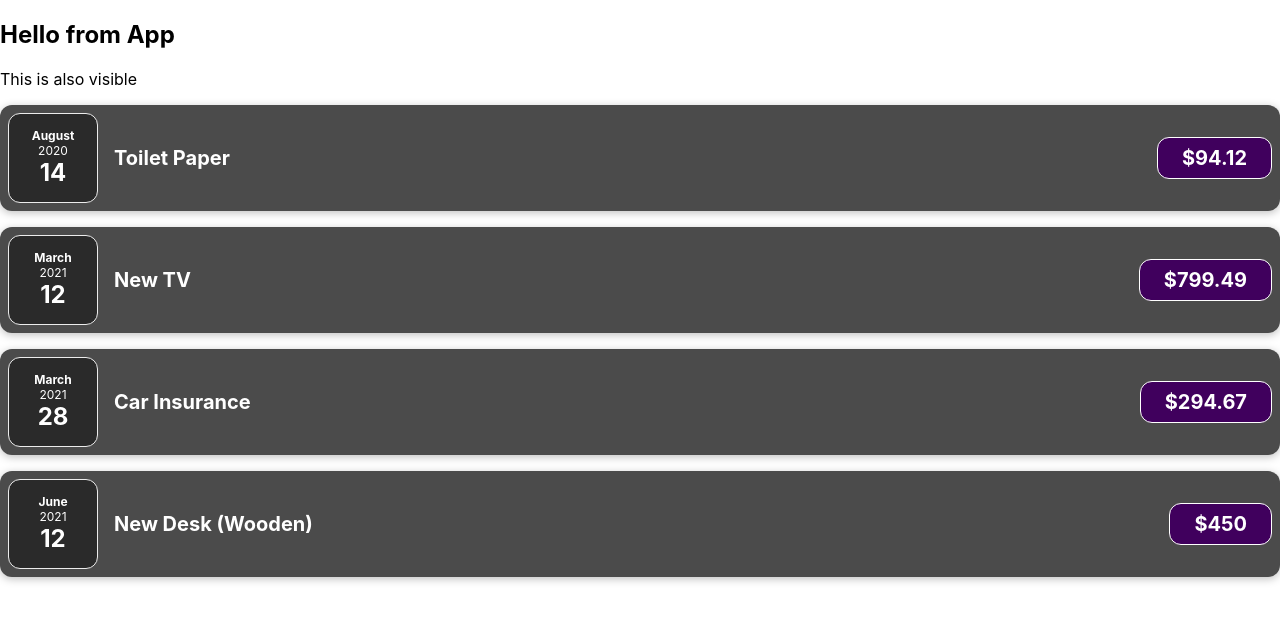
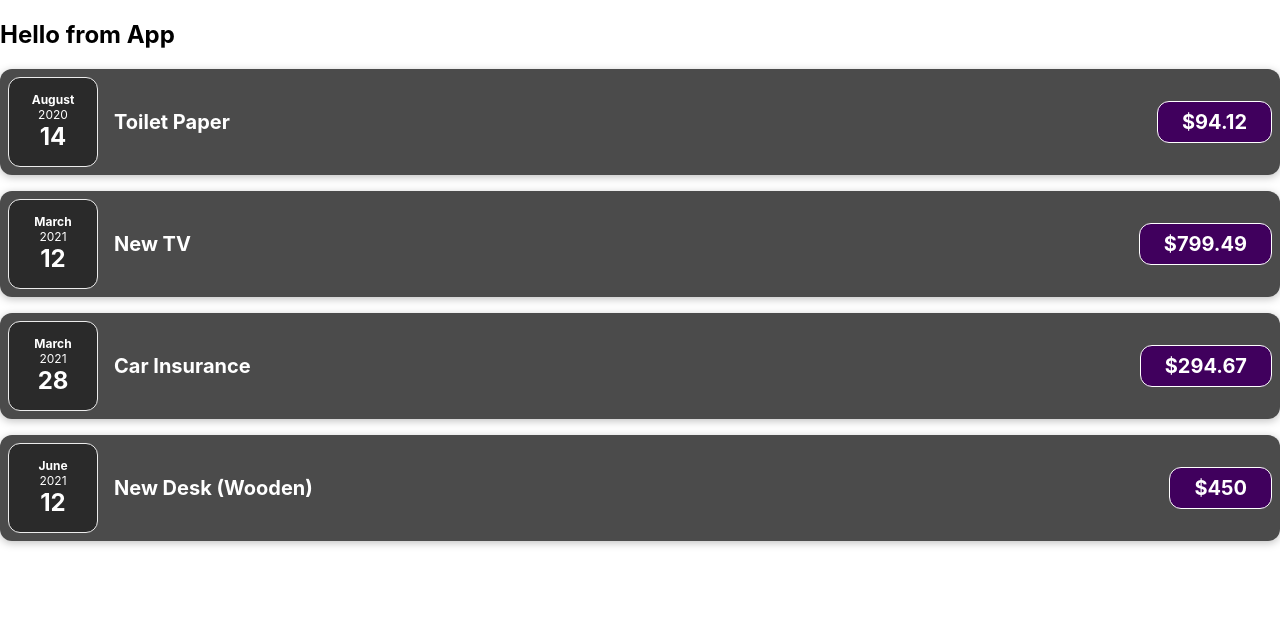
Before and after one commit to kingaboros/my-app-react, a React (Create React App) app: page / in a window 1280 px wide. Shown: the top 622 px of the page. Built offline with nearby package versions, Linux system fonts and the light colour scheme.

Commit message:
Creating the Card wrapper component

```diff
--- a/src/App.js
+++ b/src/App.js
@@ -26,7 +26,7 @@
   return (
     <div className="App">
       <h2> Hello from App </h2>
-      <p> This is also visible </p>
+
       <ExpenseItem
         title={expenses[0].title}
         amount={expenses[0].amount}
--- /dev/null
+++ b/src/components/Card.css
@@ -0,0 +1,4 @@
+.card {
+  border-radius: 12px;
+  box-shadow: 0 2px 8px rgba(0, 0, 0, 0.25);
+}
--- /dev/null
+++ b/src/components/Card.js
@@ -0,0 +1,9 @@
+import "./Card.css";
+
+function Card(props) {
+  const classes = "card " + props.className;
+
+  return <div className={classes}>{props.children}</div>;
+}
+
+export default Card;
--- a/src/components/ExpenseItem.css
+++ b/src/components/ExpenseItem.css
@@ -2,10 +2,8 @@
   display: flex;
   justify-content: space-between;
   align-items: center;
-  box-shadow: 0 2px 8px rgba(0, 0, 0, 0.25);
   padding: 0.5rem;
   margin: 1rem 0;
-  border-radius: 12px;
   background-color: #4b4b4b;
 }
 
--- a/src/components/ExpenseItem.js
+++ b/src/components/ExpenseItem.js
@@ -1,15 +1,16 @@
 import ExpenseDate from "./ExpenseDate";
 import "./ExpenseItem.css";
+import Card from "./Card";
 
 function ExpenseItem(props) {
   return (
-    <div className="expense-item">
+    <Card className="expense-item">
       <ExpenseDate date={props.date} />
       <div className="expense-item__description">
         <h2>{props.title}</h2>
         <div className="expense-item__price">${props.amount}</div>
       </div>
-    </div>
+    </Card>
   );
 }
 
```
